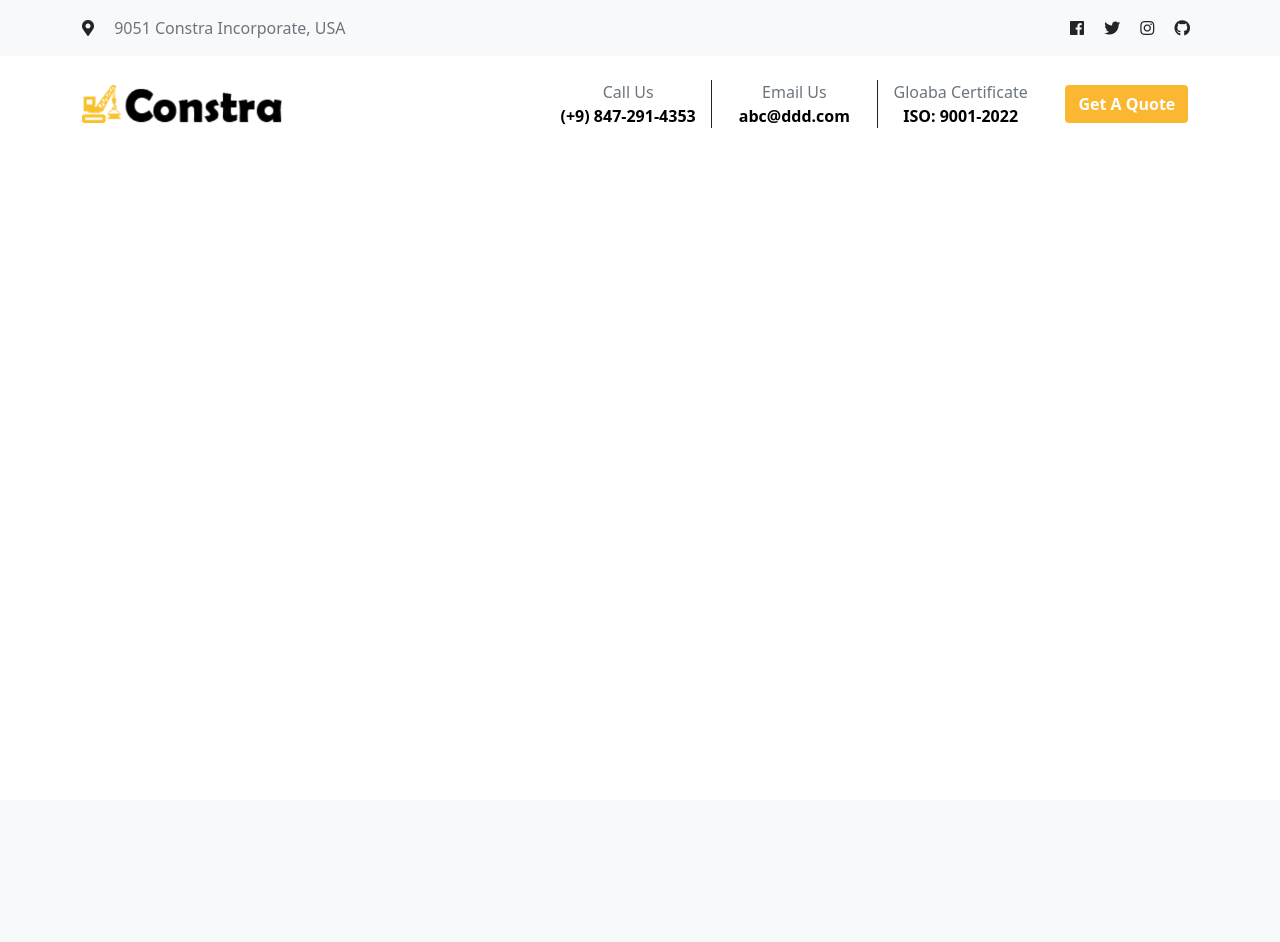
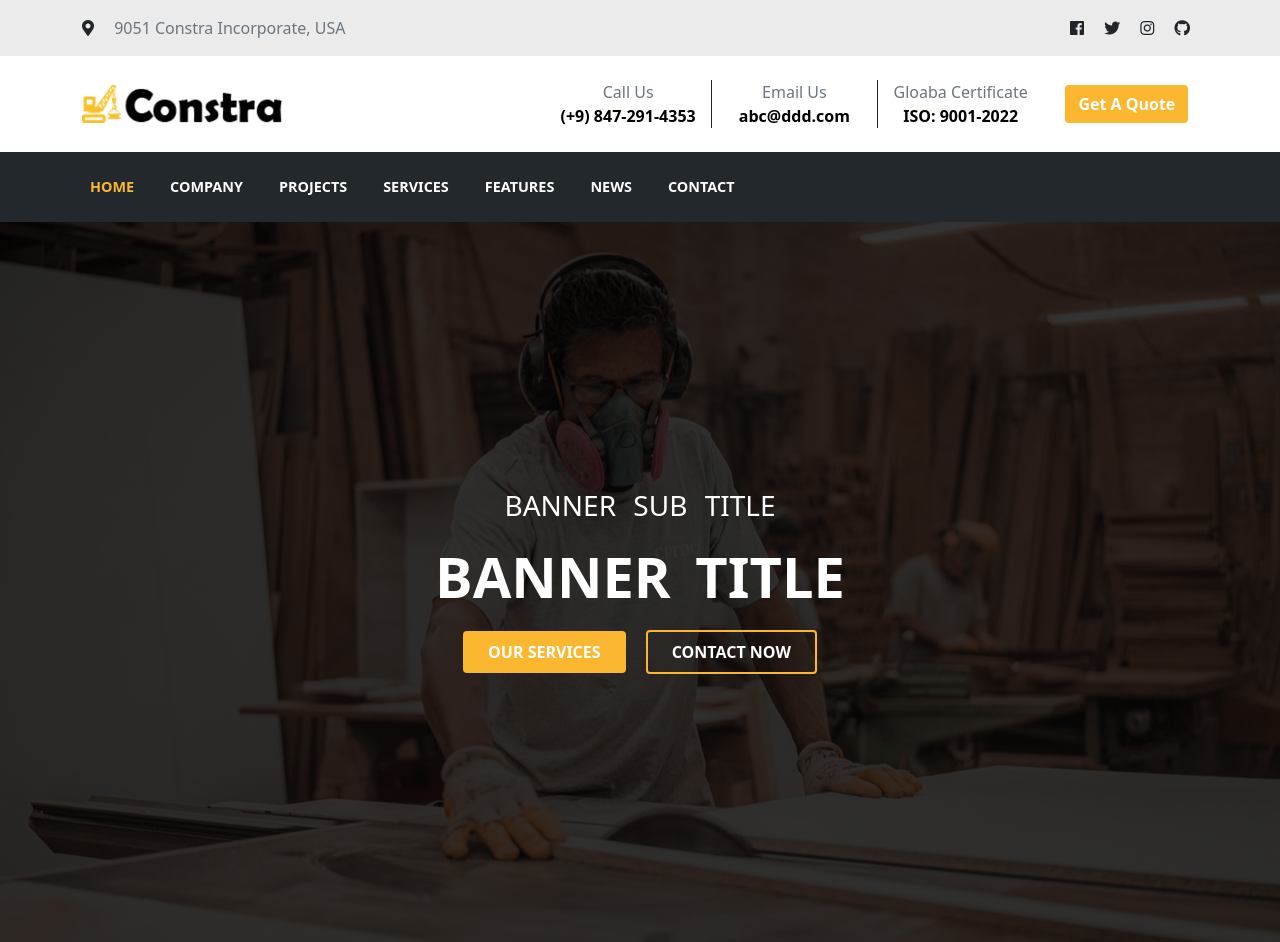
Before and after one commit to cbaitbd/Web_Dev_06, a PHP site: page / in a window 1280 px wide. Before the commit the page ends 128 px from the top, so only its background shows below. Run offline with PHP 8.4, Linux system fonts and the light colour scheme; some libraries are stand-ins or nearby versions.

Commit message:
class_15 Constra_02

```diff
--- a/Projects/01_constra_clone/css/style.css
+++ b/Projects/01_constra_clone/css/style.css
@@ -1,5 +1,7 @@
 :root{
     --main-color: #fcb731;
+    --gray : #ebebeb;
+    --black: #23282d;
 }
 
 /* font Size */
@@ -56,3 +58,87 @@
     background-color: #000;
     color: var(--main-color);
 }
+
+.btn-con-outline {
+    background-color: transparent;
+    color: #fff;
+    transition: .5s;
+    font-weight: bold;
+    border: 2px solid var(--main-color);
+}
+
+.btn-con-outline:hover{
+    background-color: var(--main-color);
+    color: #fff;
+}
+.bg-gray{
+    background-color: var(--gray);
+
+}
+
+.bg-black{
+    background-color: var(--black) !important;
+}
+
+.nav-link{
+    color: #fff;
+    text-transform: uppercase;
+    font-weight: bold;
+    font-size: .9em;
+}
+
+.nav-link:hover, .nav-link.active {
+    color: var(--main-color);
+}
+
+.nav-item{
+    margin-left: 20px;
+}
+
+.nav-item:nth-child(1){
+    margin-left: 0px;
+}
+
+.nav-icon{
+    width: 50px;
+}
+
+.nav-icon span{
+    width: 100%;
+    display: inline-block;
+    height: 5px;
+    background-color: #fff;
+    border-radius: 2px;
+}
+
+/* Banner */
+
+.banner{
+    display: flex;
+    justify-content: center;
+    align-items: center;
+    height: 90vh;
+    background-image: linear-gradient( rgba(0,0,0, .8), rgba(0,0,0, .8)), url(../images/banner.jpg);
+
+    background-repeat: no-repeat;
+    background-size: cover;
+    background-position: center;
+}
+
+.banner-content{
+    text-align: center;
+    color: #fff;
+    text-transform: uppercase;
+}
+
+.banner-content h3{
+    font-weight: 200;
+    word-spacing: 10px;
+}
+
+.banner-content h2{
+    font-size: 3.5em !important;
+    font-weight: 900;
+    word-spacing: 10px;
+    margin: 20px 0;
+}
--- a/Projects/01_constra_clone/index.html
+++ b/Projects/01_constra_clone/index.html
@@ -1,5 +1,6 @@
 <!DOCTYPE html>
 <html lang="en">
+
 <head>
     <meta charset="UTF-8">
     <meta http-equiv="X-UA-Compatible" content="IE=edge">
@@ -10,10 +11,11 @@
     <link rel="stylesheet" href="./css/style.css">
     <title>Constra Clone</title>
 </head>
+
 <body>
     <header>
         <!-- top Nav -->
-        <div class="bg-light py-3">
+        <div class="bg-gray py-3">
             <div class="container clearfix">
 
                 <div class="float-start">
@@ -44,14 +46,16 @@
                             <span class="text-muted">Call Us</span>
                             <br>
                             <strong>
-                                <a href="tel:(+9) 847-291-4353" class="text-black text-decoration-none">(+9) 847-291-4353</a>
+                                <a href="tel:(+9) 847-291-4353" class="text-black text-decoration-none">(+9)
+                                    847-291-4353</a>
                             </strong>
                         </div>
 
                         <div class="col-md-3 border border-dark border-top-0 border-bottom-0">
                             <span class="text-muted">Email Us</span>
                             <br>
-                            <strong><a href="mailto:abc@ddd.com" class="text-black text-decoration-none">abc@ddd.com</a></strong>
+                            <strong><a href="mailto:abc@ddd.com"
+                                    class="text-black text-decoration-none">abc@ddd.com</a></strong>
                         </div>
 
                         <div class="col-md-3">
@@ -66,9 +70,74 @@
                 </div>
             </div>
         </div>
+        <!-- Middle Header End -->
+
+        <!-- Navbar -->
+        <nav class="navbar navbar-expand-lg bg-black py-3">
+            <div class="container">
+
+                <button class="navbar-toggler" type="button" data-bs-toggle="collapse"
+                    data-bs-target="#navbarSupportedContent" aria-controls="navbarSupportedContent"
+                    aria-expanded="false" aria-label="Toggle navigation">
+                    <div class="nav-icon">
+                        <span></span>
+                        <span></span>
+                        <span></span>
+                    </div>
+                </button>
+                <div class="collapse navbar-collapse" id="navbarSupportedContent">
+                    <ul class="navbar-nav me-auto mb-2 mb-lg-0">
+                        <li class="nav-item">
+                            <a class="nav-link active" aria-current="page" href="#">Home</a>
+                        </li>
+                        <li class="nav-item">
+                            <a class="nav-link"  href="#">company</a>
+                        </li>
+
+                        <li class="nav-item">
+                            <a class="nav-link"  href="#">projects</a>
+                        </li>
+
+                        <li class="nav-item">
+                            <a class="nav-link"  href="#">services</a>
+                        </li>
+
+                        <li class="nav-item">
+                            <a class="nav-link"  href="#">features</a>
+                        </li>
+
+                        <li class="nav-item">
+                            <a class="nav-link"  href="#">news</a>
+                        </li>
+
+                        <li class="nav-item">
+                            <a class="nav-link"  href="#">contact</a>
+                        </li>
+                    </ul>
+                </div>
+            </div>
+        </nav>
+
     </header>
+
+    <!-- Header End -->
+
+    <!-- Banner -->
+    <div class="banner">
+        <div class="banner-content">
+            <h3>Banner Sub Title</h3>
+            <h2>Banner Title</h2>
+            <div>
+                <button class="text-uppercase btn btn-con px-4 py-2 mx-2">our services</button>
+                <button class="text-uppercase btn btn-con-outline px-4 py-2 mx-2">contact now</button>
+            </div>
+
+        </div>
+    </div>
+    <!-- Banner End -->
 
 
     <script src="./js/bootstrap.bundle.min.js"></script>
 </body>
+
 </html>
```
Also changed, not shown: Projects/01_constra_clone/images/banner.jpg (added).
